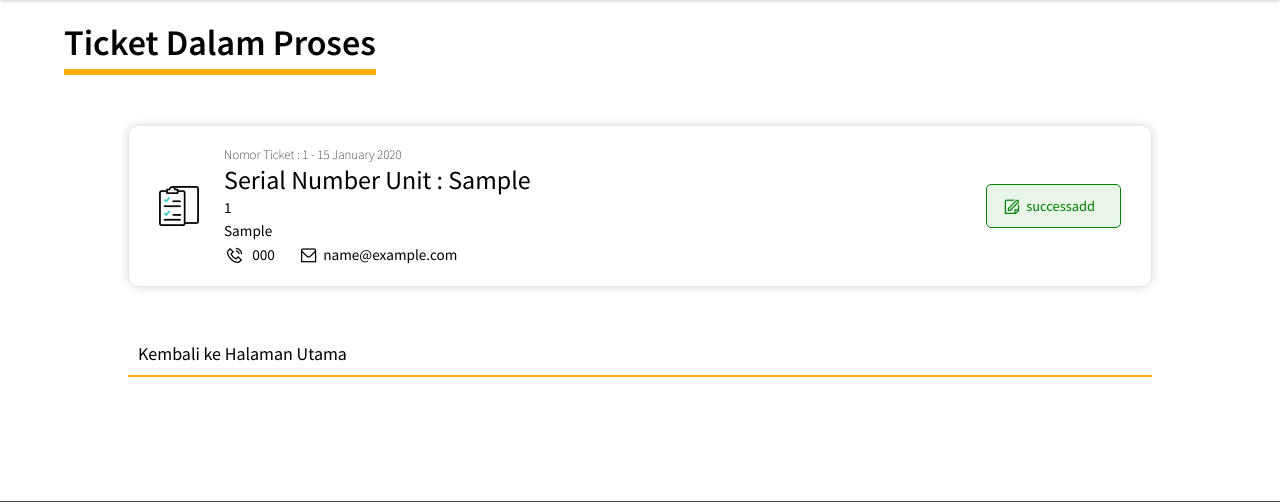
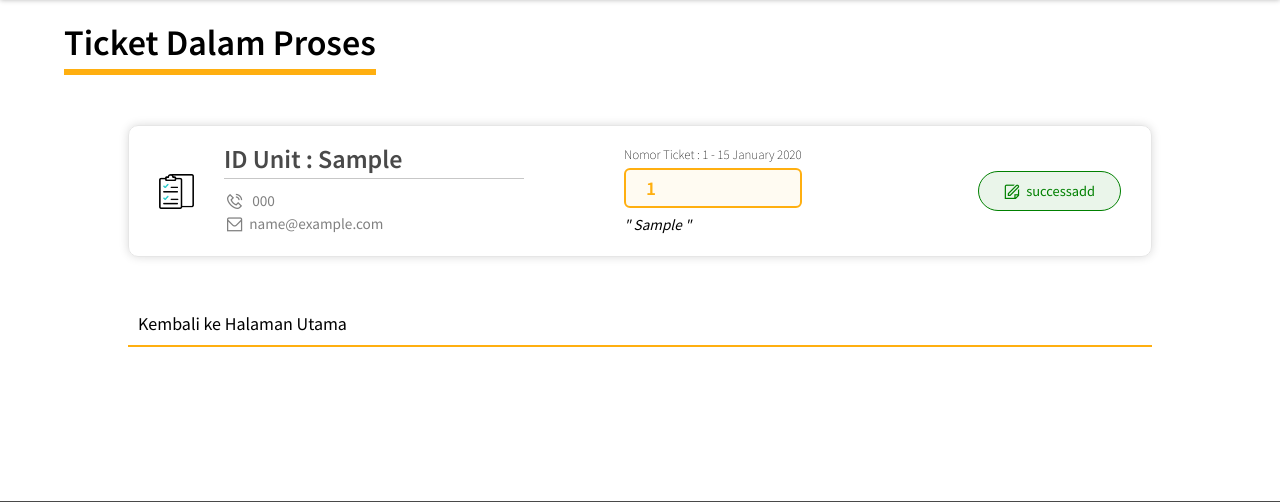
Before and after one commit to korizki/trakindo, a PHP site: page /pages/summary.php?page=ticket-pending in a window 1280 px wide. Shown: the part 77-579 px from the top of the page. Run offline with PHP 8.4, Linux system fonts and the light colour scheme; the visitor is signed in with stand-in values (Sample User, id 1); tables that the repository leaves empty or names only in its code hold one stand-in row (values such as "Sample post"); some libraries are stand-ins or nearby versions.

Commit message:
Update style pending ticket page

```diff
--- a/assets/styles/app.css
+++ b/assets/styles/app.css
@@ -574,9 +574,9 @@ main{
     color: green;
     font-weight: 400;
     background: rgba(0, 128, 0, 0.082);
-    padding: 12px 25px;
-    border-radius: 5px;
-    font-size: 0.8rem
+    padding: 10px 25px 10px 33px;
+    border-radius: 25px;
+    font-size: 0.8rem;
 }
 .ticketResult>a{
     margin: 20px 10%;
@@ -591,8 +591,54 @@ main{
     margin: 0 auto;
     margin-left: 10%;
 }
+.item>div{
+    display: flex;
+    gap: 100px;
+    align-items: center;
+    justify-content: space-between;
+}
 .emptyresult>img{
     object-fit: contain;
     width: 33%;
-    /* display: none; */
 }
+.icontick{
+    width: 35px;
+}
+.boxin{
+    display: flex;
+    gap: 20px;
+    align-items: center;
+    flex: 1;
+}
+.boxin>div{
+    margin-left: 10px;
+    line-height: 1.3rem;
+    color: rgb(128, 128, 128);
+    width: 300px;
+}
+.boxin>div>div{
+    margin-left: 10px;
+}
+.boxin>div>h1{
+    border-bottom: 1px solid rgb(199, 199, 199);
+    color: var(--hitam);
+    font-weight: 600;
+    padding-bottom: 7px;
+    margin-bottom: 10px;
+}
+.boxcom{
+    display: flex;
+    gap: 5px;
+    flex-direction: column;
+    align-items: space-between;
+    justify-content: space-between
+}
+.boxcom>h2{
+    font-weight: 600;
+    display: inline-block;
+    padding: 6px 20px;
+    color: var(--kuning);
+    border: 2px solid var(--kuning);
+    background: rgba(252, 167, 10, 0.050);
+    border-radius: 6px;
+}
--- a/index.php
+++ b/index.php
@@ -1,6 +1,6 @@
 <?php
     if(isset($_GET['status'])){
-        if($_GET['status'] === 'loggedout'){
+        if($_GET['status'] === "loggedout"){
             session_start();
             session_destroy();
         }
--- a/pages/pendingTicket.php
+++ b/pages/pendingTicket.php
@@ -16,13 +16,20 @@
                     ?>
                     <div class="item">
                         <div>
-                            <img src="../assets/icons/finish.png" alt="icon">
-                            <div>
+                            <div class="boxin">
+                                <img class="icontick" src="../assets/icons/finish.png" alt="icon">
+                                <div>
+                                    <h1>ID Unit : <?php echo $row['sn_unit']?></h1>
+                                    <div>
+                                        <h3><i class="fi fi-rs-phone-call adjust"></i> <?php echo $row['cp_phone']?> </h3>
+                                        <h3> <i class="fi fi-rs-envelope adjust"></i><?php echo $row['cp_email']?></h3>
+                                    </div>
+                                </div>
+                            </div>
+                            <div class="boxcom">
                                 <p>Nomor Ticket : <?php echo $row['ticket_id']?> - <?php echo date_format(date_create($row['req_date']), "d F Y")?></p>
-                                <h1>Serial Number Unit : <?php echo $row['sn_unit']?></h1>
-                                <h3><?php echo $_SESSION['logged_user_comp']?></h3>
-                                <h3><?php echo $row['job_type']?></h3>
-                                <h3 style="margin-left: 10px;"><i class="fi fi-rs-phone-call adjust"></i> <?php echo $row['cp_phone']?> <span style="margin-left: 30px;"></span> <i class="fi fi-rs-envelope adjust"></i><?php echo $row['cp_email']?></h3>
+                                <h2><?php echo $_SESSION['logged_user_comp']?></h2>
+                                <h3 style="font-style: italic">" <?php echo $row['job_type']?> "</h3>
                             </div>
                         </div>
                         <p><i class="fi fi-rs-edit adjust"></i><?php echo $row['status']?></p>
```
